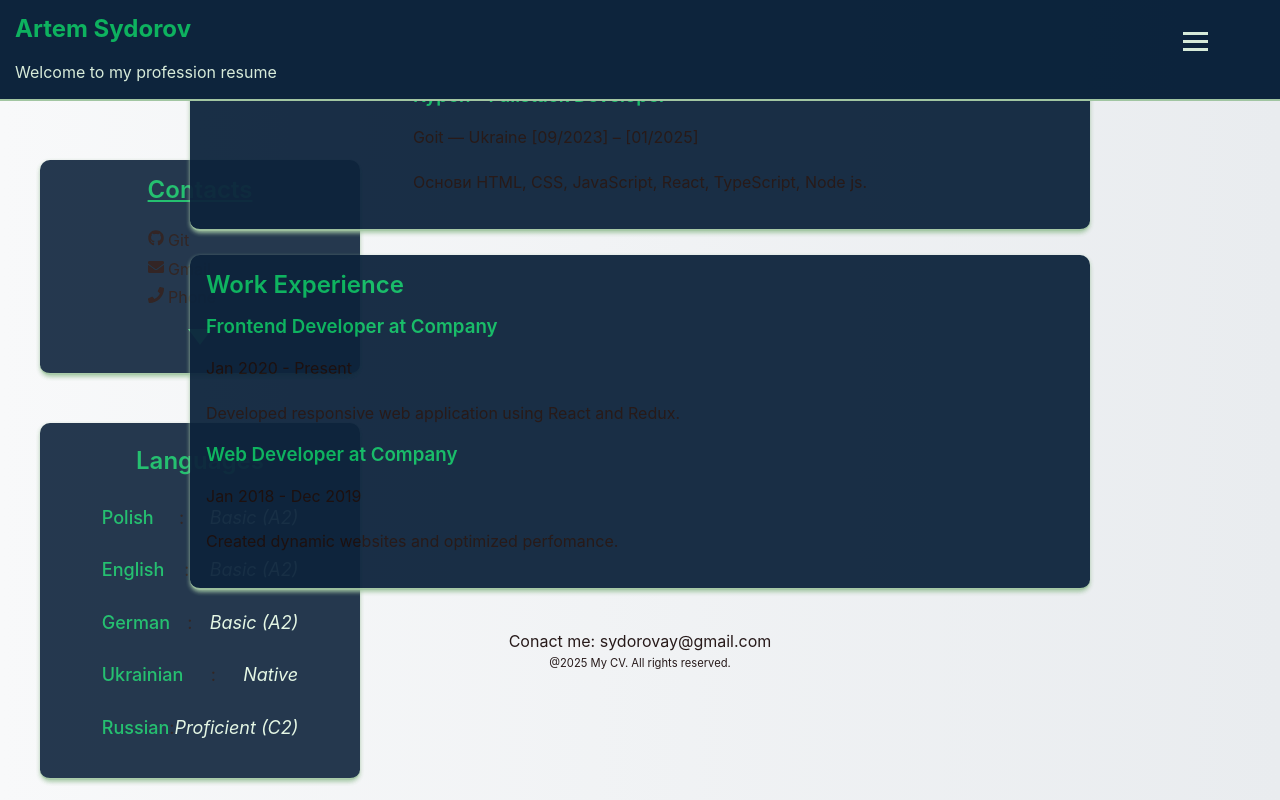
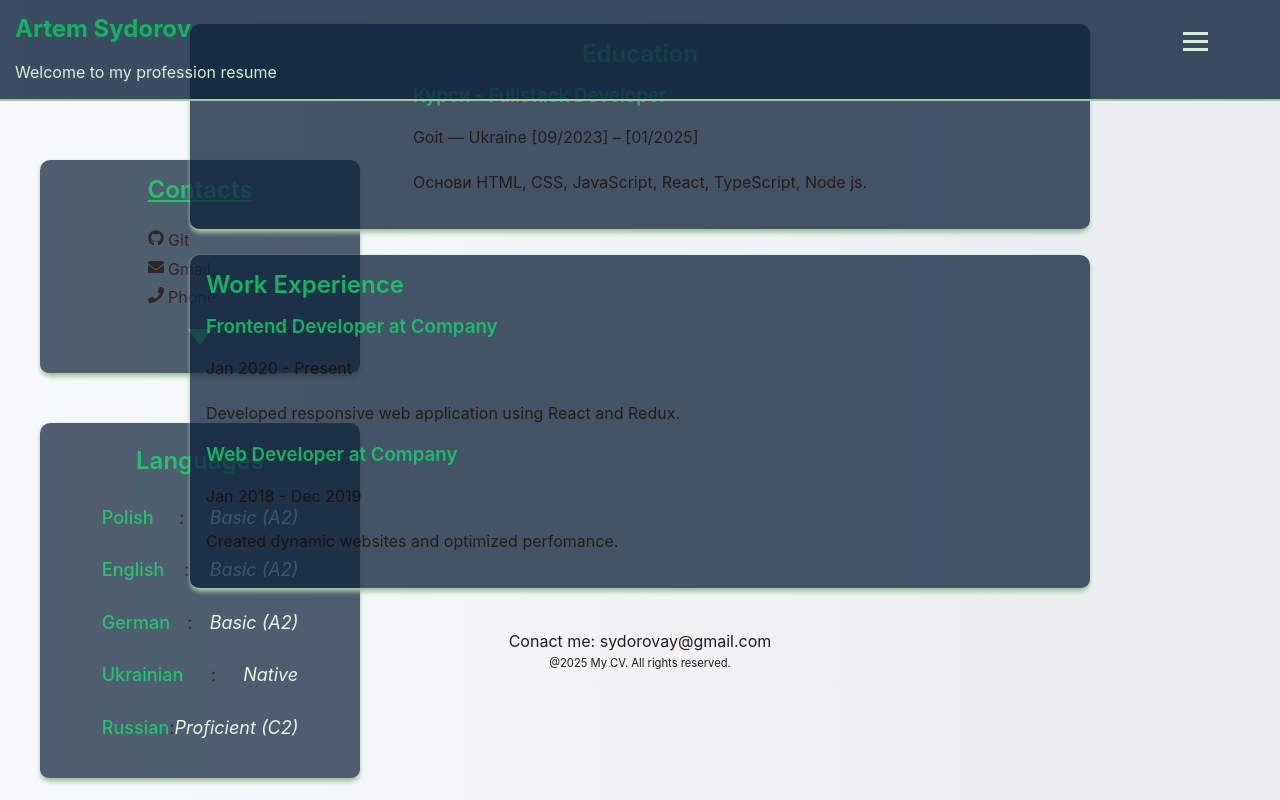
Before and after one commit to sydorovay/artem-sydorov-frontend-cv, a React (Vite) app: page / in a window 1280 px wide. Shown: the top 800 px of the page. Built offline with nearby package versions, Linux system fonts and the light colour scheme.

Commit message:
footer position

```diff
--- a/src/components/Footer/Footer.module.css
+++ b/src/components/Footer/Footer.module.css
@@ -1,10 +1,12 @@
 .footer {
+  position: relative;
   bottom: 0;
   display: flex;
   flex-direction: column;
   align-items: center;
   margin-top: 24px;
   line-height: 6px;
+
 }
 
 .license {
--- a/src/styles/global.css
+++ b/src/styles/global.css
@@ -101,7 +101,7 @@ button {
   --debug-br-color: #ff0000;
   --focus-outline-color: #02b75a;
   --container-color: #9dc39d;
-  --modal-background: #011932;
+  --modal-background: #011932ce;
 }
 
 
```
